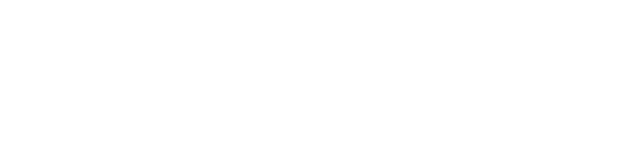
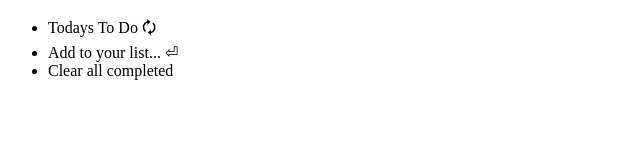
Before and after one commit to Cerdtruir/To-Do-List, a website: page src/index.html in a window 1280 px wide. Shown: the whole page, without its empty margins (0-640 px from the left). Drawn offline with Linux system fonts and the light colour scheme.

Commit message:
Add list static items html

```diff
--- a/src/index.html
+++ b/src/index.html
@@ -3,7 +3,19 @@
   <head>
     <meta charset="UTF-8" />
     <meta name="viewport" content="width=device-width, initial-scale=1.0" />
-    <title></title>
+    <title>To-Do List</title>
   </head>
-  <body></body>
+  <body>
+    <main>
+      <ul class="todo-list">
+        <li class="list-item list-bold">
+          Todays To Do <span class="list-span">&#128472;</span>
+        </li>
+        <li class="list-item list-italics">
+          Add to your list... <span class="list-span">&#9166;</span>
+        </li>
+        <li class="list-item last-item">Clear all completed</li>
+      </ul>
+    </main>
+  </body>
 </html>
```
